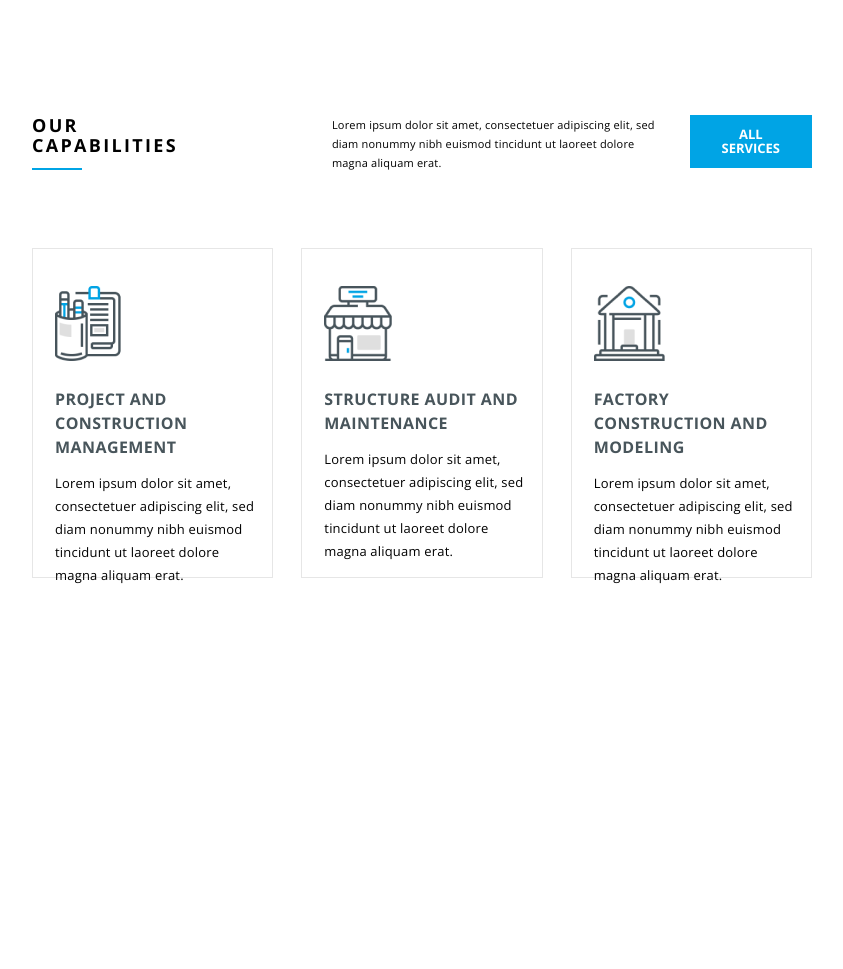
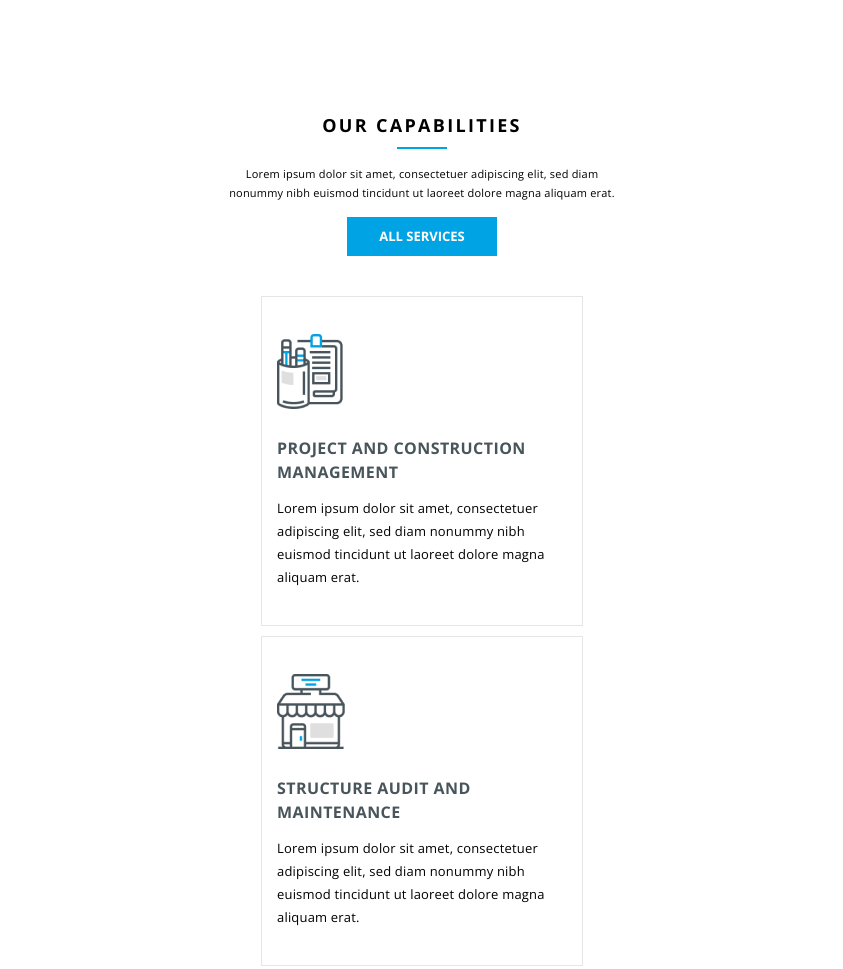
Before and after one commit to CoolSkeleton1/konstruct, a plain HTML site: page index.html in a window 1280 px wide. Shown: the part 1492-2461 px from the top of the page, without its empty margins (218-1061 px from the left). Before the commit the page ends 2079 px from the top, so only its background shows below. Drawn offline with nearby package versions, Linux system fonts and the light colour scheme.

Commit message:
add adaptivity for services

```diff
--- a/css/main.css
+++ b/css/main.css
@@ -215,9 +215,9 @@ body {
 }
 .services_bottom_item {
     width: 295px;
-    height: 291px;
+    height: 252px;
     border: var(--gray-border) 1px solid;
-    padding: 37px 18px 0 22px;
+    padding: 37px 18px 39px 22px;
     margin-right: 28px;
 }
 .services_bottom_item:last-child {
@@ -234,11 +234,40 @@ body {
 }
 
 
+@media screen and (max-width: 1439px) {
+    .services-p {
+        margin: 0 15px 0 15px;
+    }
+    .services_bottom_item {
+        padding: 37px 10px 39px 15px;
+        margin-right: 15px;
+    }
+}
 
 @media screen and (max-width: 1365px) {
     .about_content {
         flex-direction: column;
         align-items: center;
+    }
+    .services_top {
+        flex-direction: column;
+        align-items: center;
+        text-align: center;
+
+    }
+    .services_tittle::after {
+        margin: 12px auto 0;
+    }
+    .services-p {
+        margin: 15px 0;
+    }
+    .services_bottom{
+        flex-direction: column;
+        align-items: center;
+        margin-top: 40px;
+    }
+    .services_bottom_item {
+        margin: 0 0 10px;
     }
 }
 
@@ -277,4 +306,7 @@ body {
     .container {
         padding: 0 15px;
     }
+    .services_bottom_item {
+        width: 250px;
+    }
 }
```
